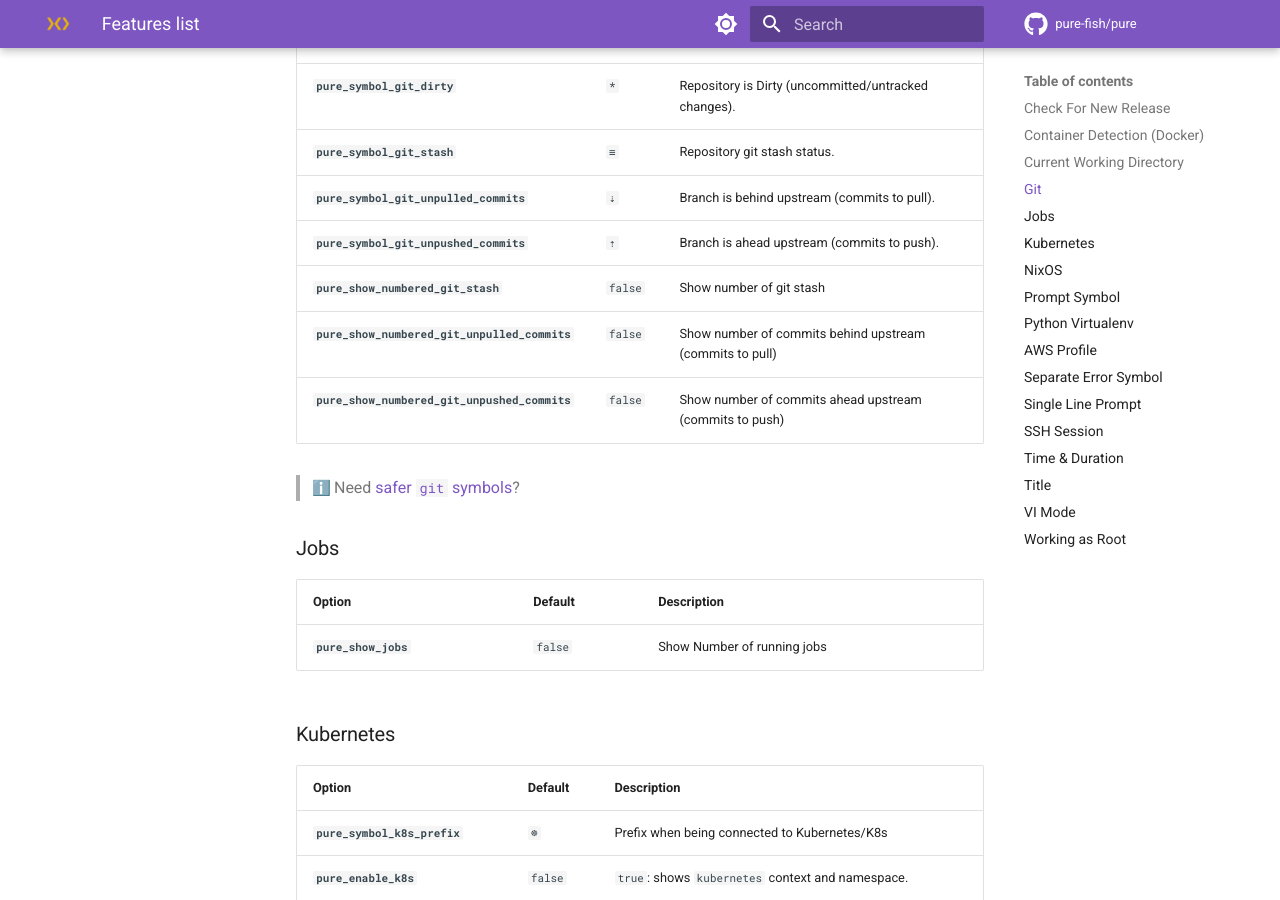
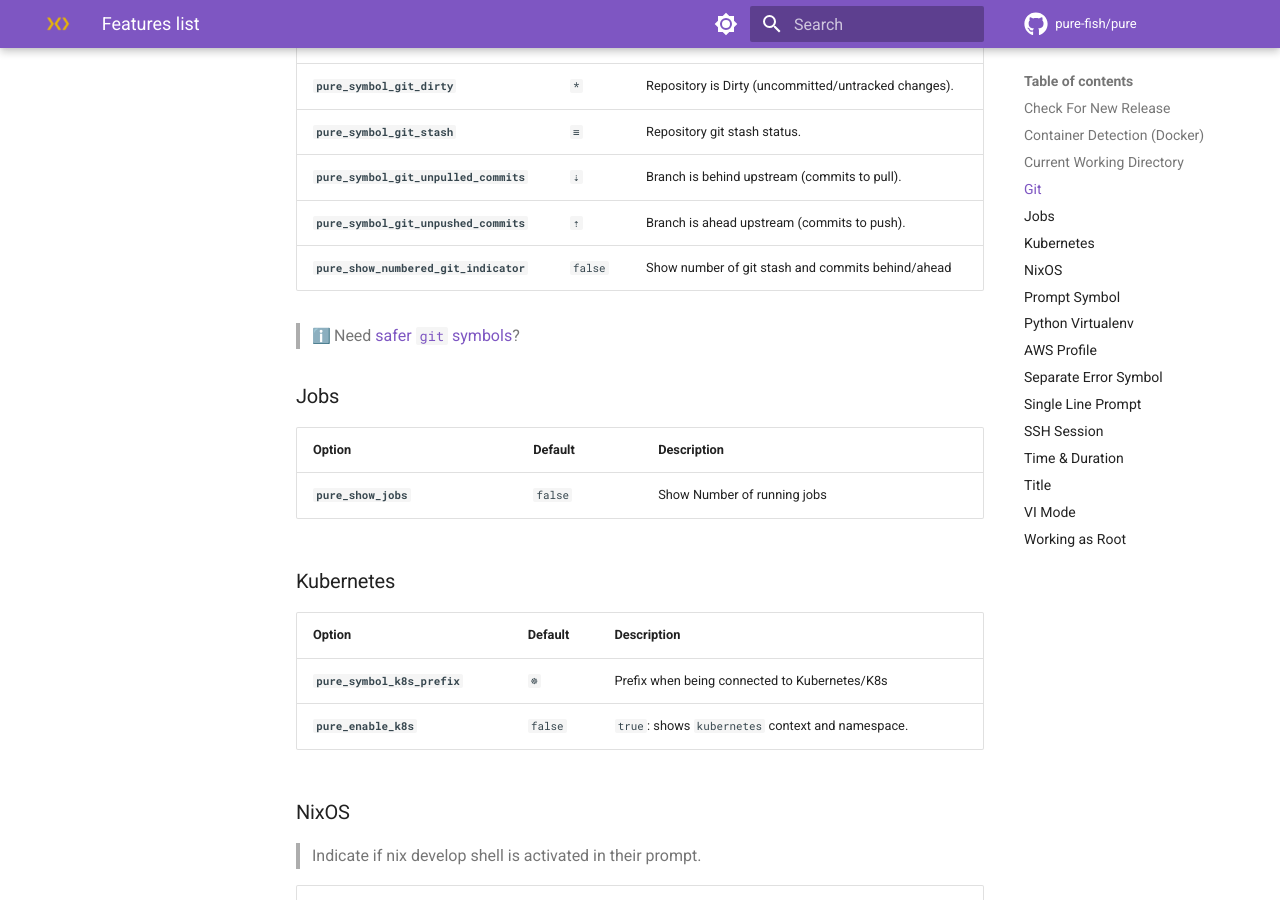
Before and after one commit to pure-fish/pure, an MkDocs documentation site: the page built from docs/components/features-list.md, in a window 1280 px wide and 900 px high, scrolled down 1287 px. Built offline with MkDocs 1.6.1 and Material for MkDocs 9.7.7, drawn with Linux system fonts in a browser that asks for light colours; emoji names are drawn with the system emoji font; comment, search, counter and statistics services are not loaded.

Commit message:
Simplify three configs to one: pure_show_numbered_git_indicator

```diff
--- a/docs/components/features-list.md
+++ b/docs/components/features-list.md
@@ -1,4 +1,5 @@
 <!-- markdownlint-disable MD041 -->
+
 ### Check For New Release
 
 | Option                           | Default | Description                                               |
@@ -33,16 +34,14 @@
 
 ### Git
 
-| Option                                        | Default | Description                                              |
-| :-------------------------------------------- | :------ | :------------------------------------------------------- |
-| **`pure_enable_git`**                         | `true`  | Show info about Git repository.                          |
-| **`pure_symbol_git_dirty`**                   | `*`     | Repository is Dirty (uncommitted/untracked changes).     |
-| **`pure_symbol_git_stash`**                   | `≡`     | Repository git stash status.                             |
-| **`pure_symbol_git_unpulled_commits`**        | `⇣`     | Branch is behind upstream (commits to pull).             |
-| **`pure_symbol_git_unpushed_commits`**        | `⇡`     | Branch is ahead upstream (commits to push).              |
-| **`pure_show_numbered_git_stash`**            | `false` | Show number of git stash                                 |
-| **`pure_show_numbered_git_unpulled_commits`** | `false` | Show number of commits behind upstream (commits to pull) |
-| **`pure_show_numbered_git_unpushed_commits`** | `false` | Show number of commits ahead upstream (commits to push)  |
+| Option                                 | Default | Description                                          |
+| :------------------------------------- | :------ | :--------------------------------------------------- |
+| **`pure_enable_git`**                  | `true`  | Show info about Git repository.                      |
+| **`pure_symbol_git_dirty`**            | `*`     | Repository is Dirty (uncommitted/untracked changes). |
+| **`pure_symbol_git_stash`**            | `≡`     | Repository git stash status.                         |
+| **`pure_symbol_git_unpulled_commits`** | `⇣`     | Branch is behind upstream (commits to pull).         |
+| **`pure_symbol_git_unpushed_commits`** | `⇡`     | Branch is ahead upstream (commits to push).          |
+| **`pure_show_numbered_git_indicator`** | `false` | Show number of git stash and commits behind/ahead    |
 
 > :information_source: Need [safer `git` symbols](https://github.com/sindresorhus/pure/wiki/Customizations,-hacks-and-tweaks#safer-symbols)?
 
@@ -66,7 +65,7 @@
 | Option                               | Default           | Description                                                                          |
 | :----------------------------------- | :---------------- | :----------------------------------------------------------------------------------- |
 | **`pure_enable_nixdevshell`**        | `false`           | Indicate if a [`nix develop` shell][nix-dev] is activated (based on `IN_NIX_SHELL`). |
-| **`pure_symbol_nixdevshell_prefix`** | `❄️`               | otherwise [nerdfonts](https://www.nerdfonts.com/): '󱄅' or ''                        |
+| **`pure_symbol_nixdevshell_prefix`** | `❄️`              | otherwise [nerdfonts](https://www.nerdfonts.com/): '󱄅' or ''                        |
 | **`pure_color_nixdevshell_prefix`**  | `pure_color_info` | prefix color                                                                         |
 | **`pure_color_nixdevshell_symbol`**  | `pure_color_mute` | symbol color                                                                         |
 
@@ -87,9 +86,9 @@
 
 ### AWS Profile
 
-| Option                              | Default | Description                                                                  |
-| :---------------------------------- | :------ | :--------------------------------------------------------------------------- |
-| **`pure_enable_aws_profile`**        | `true`  | Show AWS profile name (based on `AWS_VAULT` or `AWS_PROFILE`).       |
+| Option                               | Default | Description                                                           |
+| :----------------------------------- | :------ | :-------------------------------------------------------------------- |
+| **`pure_enable_aws_profile`**        | `true`  | Show AWS profile name (based on `AWS_VAULT` or `AWS_PROFILE`).        |
 | **`pure_symbol_aws_profile_prefix`** |         | Prefix when a AWS profile is activated (default: [undefined][to-set]) |
 
 ### Separate Error Symbol
@@ -98,7 +97,7 @@
 | :---------------------------------- | :------ | :------------------------------------------------------------------ |
 | **`pure_separate_prompt_on_error`** | `false` | Show last command [exit code as a second prompt symbol][exit-code]. |
 
-[exit-code]: <https://github.com/sindresorhus/pure/wiki#show-exit-code-of-last-command-as-a-separate-prompt-character> "See pure-zsh wiki"
+[exit-code]: https://github.com/sindresorhus/pure/wiki#show-exit-code-of-last-command-as-a-separate-prompt-character "See pure-zsh wiki"
 
 ### Single Line Prompt
 
```
Also changed, not shown: 6 other files.
